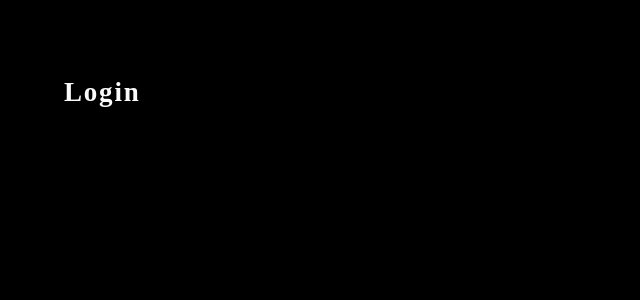
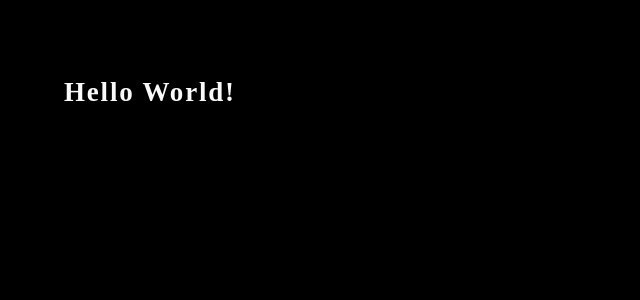
Before and after one commit to shaunmichaelgreene/group-project-3, a React (Create React App) app in the folder client/: page / in a window 1280 px wide. Shown: the top 300 px of the page, without its empty margins (0-640 px from the left). Built offline with nearby package versions, Linux system fonts and the light colour scheme.

Commit message:
setting up skeleton

```diff
--- a/client/src/App.js
+++ b/client/src/App.js
@@ -1,12 +1,12 @@
 import React from 'react';
-import Login from './components/Login';
+import Footer from './components/Footer';
 
 function App() {
 
   return (
     <div>
       <main>
-        <Login></Login>
+        <Footer></Footer>
       </main>
     </div>
   );
--- /dev/null
+++ b/client/src/components/Footer.js
@@ -0,0 +1,11 @@
+import React from 'react';
+
+function Footer() {
+  return (
+    <section>
+      <h1 id="Footer">Hello World!</h1>
+    </section>
+  );
+}
+
+export default Footer;
--- a/client/src/components/Login.js
+++ /dev/null
@@ -1,11 +0,0 @@
-import React from 'react';
-
-function Login() {
-  return (
-    <section>
-      <h1 id="Login">Login</h1>
-    </section>
-  );
-}
-
-export default Login;
```
